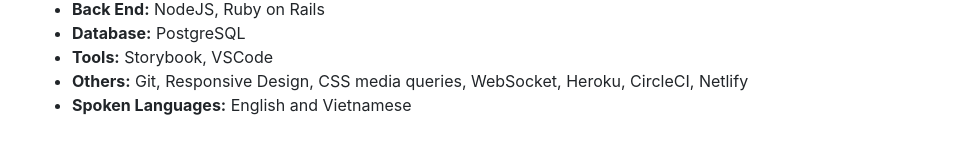
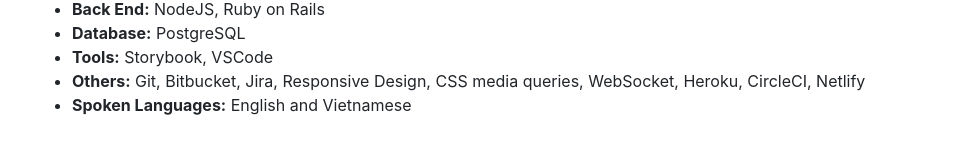
Before and after one commit to sherrynganguyen/sherrynganguyen.github.io, a website with bundled scripts: page index.html in a window 1280 px wide. Shown: the part 1215-1374 px from the top of the page, without its empty margins (288-1263 px from the left). Built offline with nearby package versions, Linux system fonts and the light colour scheme; a web font is replaced by a local one.

Commit message:
update resume

```diff
--- a/index.html
+++ b/index.html
@@ -102,7 +102,7 @@
             <li><b>Back End:</b> NodeJS, Ruby on Rails</li>
             <li><b>Database:</b> PostgreSQL</li>
             <li><b>Tools:</b> Storybook, VSCode</li>
-            <li><b>Others:</b> Git, Responsive Design, CSS media queries, WebSocket, Heroku, CircleCI, Netlify</li>
+            <li><b>Others:</b> Git, Bitbucket, Jira, Responsive Design, CSS media queries, WebSocket, Heroku, CircleCI, Netlify</li>
             <li><b>Spoken Languages:</b> English and Vietnamese</li>
         </ul>
         <!-- <div class="subheading mb-3">Programming Languages &amp; Tools</div>
```
